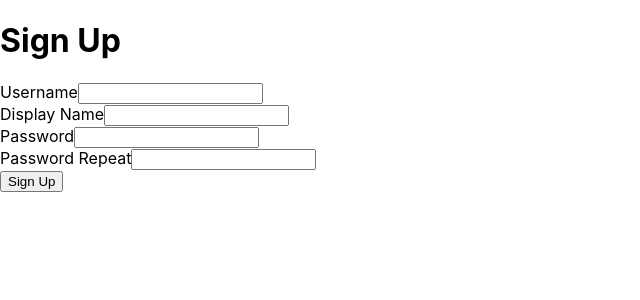
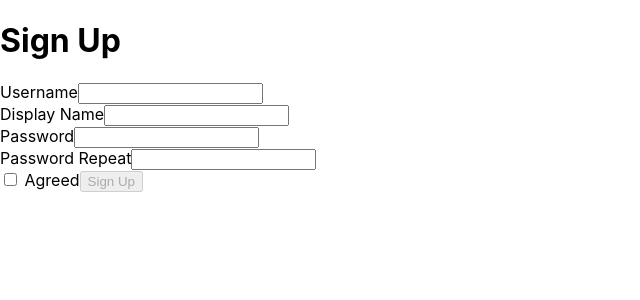
Before and after one commit to esrauluturk/hoaxify, a React (Create React App) app in the folder web/: page / in a window 1280 px wide. Shown: the top 300 px of the page, without its empty margins (0-640 px from the left). Built offline with nearby package versions, Linux system fonts and the light colour scheme.

Commit message:
Bir state nasıl tanımlanır ve setState fonksiyonu ile state içeriği nasıl güncellenir- Checkbox basıldığında buton aktif olsun

```diff
--- a/web/src/UserSignupPage.js
+++ b/web/src/UserSignupPage.js
@@ -1,18 +1,28 @@
 import React from "react";
 
 class UserSignupPage extends React.Component {
-    onChangeUsername = event => {
-        console.log(event.target.value);
-    }
+  state = {
+    username: null,
+    agreedClicked: false
+  };
+  onChangeUsername = (event) => {
+   this.setState({
+    username: event.target.value
+   })
+  };
+
+  onChangeAgree = event => {
+    this.setState({
+        agreedClicked: event.target.checked
+    })
+  }
   render() {
     return (
       <form>
         <h1>Sign Up</h1>
         <div>
           <label>Username</label>
-          <input
-            onChange={this.onChangeUsername}
-          />
+          <input onChange={this.onChangeUsername} />
         </div>
         <div>
           <label>Display Name</label>
@@ -26,7 +36,8 @@ class UserSignupPage extends React.Component {
           <label>Password Repeat</label>
           <input type="password" />
         </div>
-        <button>Sign Up</button>
+        <input type="checkbox" onChange={this.onChangeAgree}/> Agreed
+        <button disabled={!this.state.agreedClicked}>Sign Up</button>
       </form>
     );
   }
```
